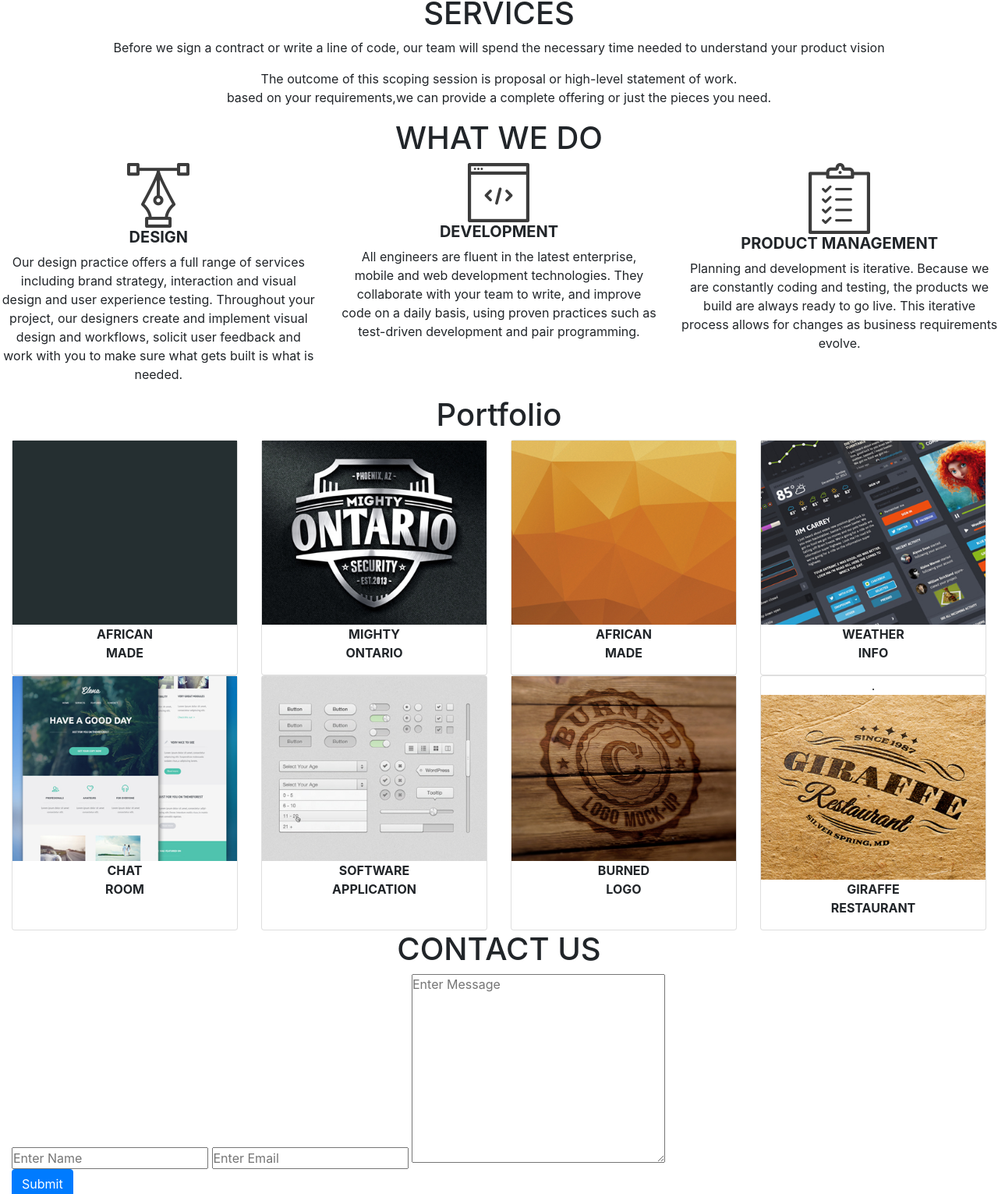
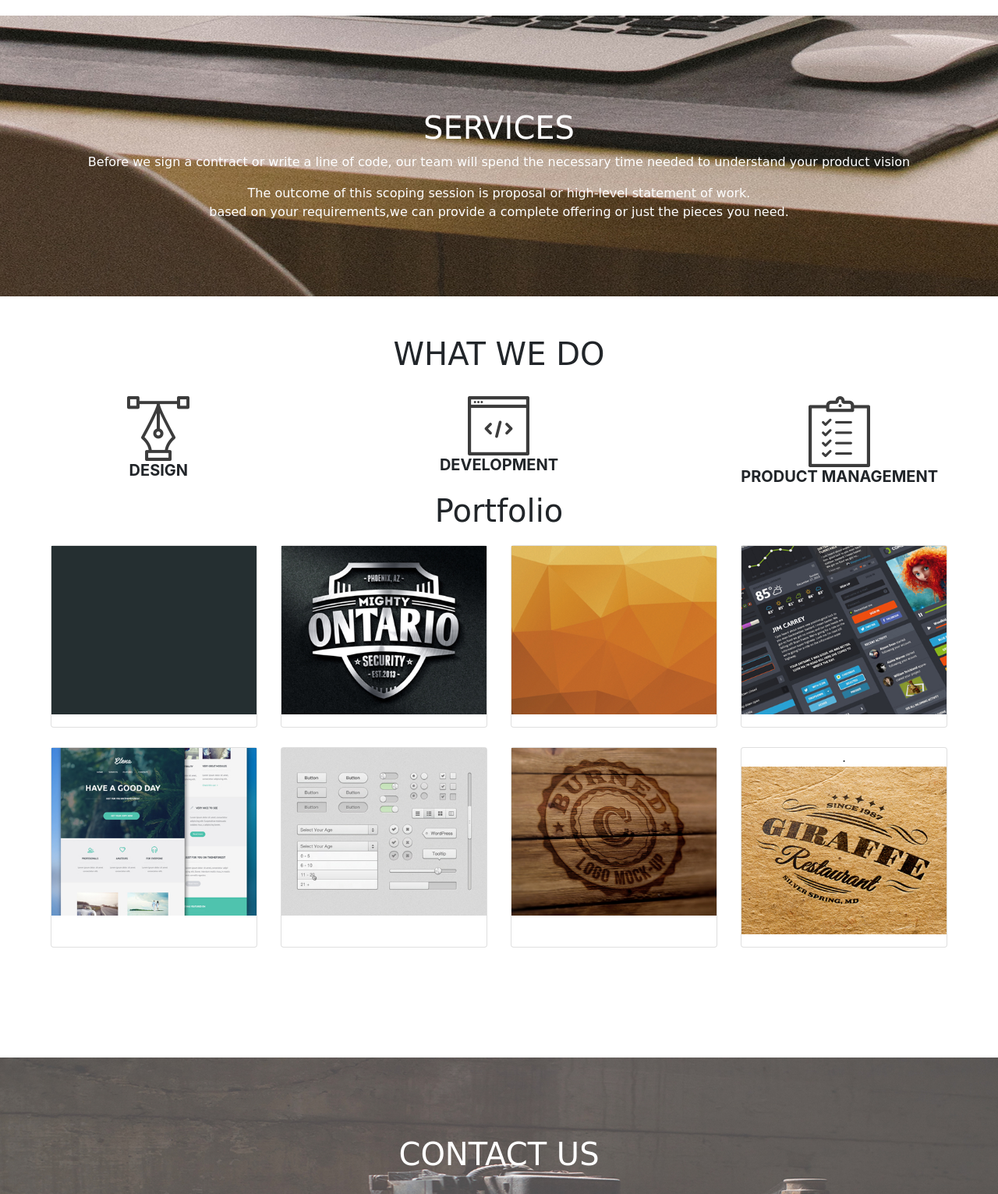
Before and after one commit to ian-mamen/delani-studio, a plain HTML site: page index.html in a window 1280 px wide. Shown: the part 894-2425 px from the top of the page at 78% size. Drawn offline with Linux system fonts and the light colour scheme.

Commit message:
Added functions to scripts.js

```diff
--- a/css/styles.css
+++ b/css/styles.css
@@ -23,3 +23,122 @@ h6 {
 .resize {
     font-size: cal(1vh + 1vw + .5vmin);
 }
+#about,
+#service,
+#people,
+.specific,
+#contact,
+.footer p {
+    font-family: 'Merienda', cursive;
+}
+.col-md-12 {
+    width: 100%;
+    color: #fff;
+    font-family: 'Akronim', cursive;
+    font-size: calc(1vw + 1vh + .5vmin);
+    font-size: 1.1em;
+}
+h1 {
+    font-family: 'Akronim', cursive;
+}
+#service {
+    background-image: url('../img/backgrounds/s_image.jpg');
+    color: #fff;
+    margin-bottom: 50px;
+    background-position: center;
+    padding-top: 120px;
+    padding-bottom: 80px;
+}
+.card-deck {
+    padding: 1% 4%;
+  }
+  .specific {
+    margin-bottom: 4%;
+}
+.image1 {
+    padding-top: 9%;
+    margin-bottom: 3%;
+}
+.image2 {
+    margin-top: 20%;
+    padding: 35px 0;
+}
+.sermain {
+    margin-top: 15%;
+}
+.hide {
+    display: none;
+}
+.form-cont input {
+    width: 49%;
+    background: transparent;
+}
+.form-cont textarea {
+    margin-top: 10px;
+    width: 100%;
+    background: transparent;
+}
+#contact {
+    padding-top: 100px;
+    margin-bottom: 50px;
+    background-image: url('../img/backgrounds/c_image.jpg');
+    background-size: cover;
+    background-position: cover;
+    width: 100%;
+    max-width: 100%;
+    margin-top: 10%;
+}
+.footer {
+    margin-top: 30px;
+}
+.form-cont {
+    text-align: center;
+    position: relative;
+    width: 700px;
+    max-width: 100%;
+    left: 50%;
+    transform: translate(-50%);
+}
+::placeholder,
+.con {
+    color: #fff;
+}
+::placeholder{
+    font-size: 10px;
+}
+.con {
+    padding-bottom: 30px;
+}
+.what {
+    margin-bottom: 30px;
+}
+#meso {
+    background-color: transparent;
+}
+.social img {
+    border-radius: 50%;
+    transition: 0.2s ease-out;
+}
+.social img:hover {
+    box-shadow: 0 0 20px rgb(0, 0, 0);
+    margin: -3px;
+    padding: 3px;
+    background: yellowgreen;
+}
+#portfolio img {
+    width: 100%;
+}
+@media screen and (max-width:450px) {
+    .form-cont input {
+        width: 100%;
+        margin-top: 10px;
+    }
+    body{
+        overflow-x: hidden;
+    }
+}
+@media screen and (max-width:1024px) {
+    * {
+        font-size: calc(1vw + 1vh + .5vmin);
+    }
+}
--- a/index.html
+++ b/index.html
@@ -87,25 +87,25 @@
             <div class="card">
                 <img src="img/portfolio/work4.jpg" class="img-fluid" alt="">
                 <div class="card-1">
-                    <p class="ptag font-weight-bold text-uppercase">AFRICAN <br>MADE</p>
+                    <p class="ptag font-weight-bold text-uppercase"></p>
                 </div>
             </div>
             <div class="card">
               <img src="img/portfolio/work3.jpg" class="img-fluid" alt="">
               <div class="card-1">
-                  <p class="ptag font-weight-bold text-uppercase">MIGHTY <br> ONTARIO</p>
+                  <p class="ptag font-weight-bold text-uppercase"></p>
               </div>
           </div>
           <div class="card">
               <img src="img/portfolio/work2.jpg" class="img-fluid" alt="">
               <div class="card-1">
-                  <p class="ptag font-weight-bold text-uppercase">AFRICAN <br>MADE</p>
+                  <p class="ptag font-weight-bold text-uppercase"></p>
               </div>
           </div>
           <div class="card">
                 <img src="img/portfolio/work1.jpg" class="img-fluid" alt="">
                 <div class="card-1">
-                    <p class="ptag font-weight-bold text-uppercase">WEATHER <br>INFO</p>
+                    <p class="ptag font-weight-bold text-uppercase"></p>
                 </div>
             </div>
         </div>
@@ -113,25 +113,25 @@
           <div class="card">
               <img src="img/portfolio/work5.jpg" class="img-fluid" alt="">
               <div class="card-1">
-                  <p class="ptag font-weight-bold text-uppercase">CHAT <br>ROOM</p>
+                  <p class="ptag font-weight-bold text-uppercase"></p>
               </div>
           </div>
           <div class="card">
               <img src="img/portfolio/work6.jpg" class="img-fluid" alt="">
               <div class="card-1">
-                  <p class="ptag font-weight-bold text-uppercase">SOFTWARE <br>APPLICATION</p>
+                  <p class="ptag font-weight-bold text-uppercase"></p>
               </div>
           </div>
           <div class="card">
               <img src="img/portfolio/work7.jpg" class="img-fluid" alt="">
               <div class="card-1">
-                  <p class="ptag font-weight-bold text-uppercase">BURNED <br>LOGO</p>
+                  <p class="ptag font-weight-bold text-uppercase"></p>
               </div>
           </div>
           <div class="card">.
               <img src="img/portfolio/work8.jpg" class="img-fluid" alt="">
               <div class="card-1">
-                  <p class="ptag font-weight-bold text-uppercase">GIRAFFE <br>RESTAURANT</p>
+                  <p class="ptag font-weight-bold text-uppercase"></p>
               </div>
           </div>
       </div>
@@ -140,7 +140,7 @@
   <div class="container-fluid " id="contact">
         <h1 class="text-center con">CONTACT US</h1>
         <form action="" class="form-cont">
-            <input type="text" name="" id="nameDetail" placeholder="Enter Name" required>
+            <input type="text" name="" id="nameInfo" placeholder="Enter Name" required>
             <input type="email" name="" id="" placeholder="Enter Email" required>
             <textarea name="" id="" cols="30" rows="10" placeholder="Enter Message"></textarea><br>
             <button type="submit " class="btn btn-primary">Submit</button>
--- a/js/scripts.js
+++ b/js/scripts.js
@@ -0,0 +1,11 @@
+$('.main').click(function () {
+  $(this).children('.hide').slideToggle(1200);
+  $(this).children('.show').toggle(1500);
+});
+
+
+$("button").click(function (event) {
+  var user = document.getElementById('nameInfo').value;
+  alert(' Dear ' + ' esteemed ' + user + ' we have received your message successful. ' + ' Feel free to reach out to us anytime');
+  event.preventDefault();
+});
```
